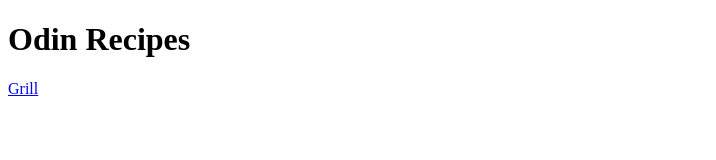
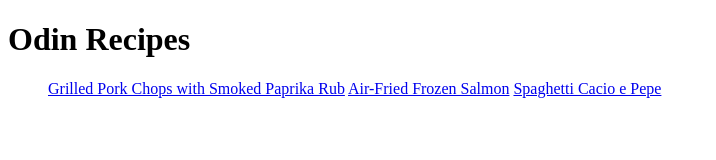
Before and after one commit to franclobo/odin-recipes, a plain HTML site: page index.html in a window 1280 px wide. Shown: the whole page, without its empty margins (0-716 px from the left). Drawn offline with Linux system fonts and the light colour scheme.

Commit message:
add link to new recipes

```diff
--- a/index.html
+++ b/index.html
@@ -11,7 +11,13 @@
         <h1>Odin Recipes</h1>
     </header>
     <nav>
-        <a href="D:/Users/USER/repos/odin-recipes/recipes/grill.html">Grill</a>
+        <ul>
+            <a href="D:/Users/USER/repos/odin-recipes/recipes/grill.html">Grilled Pork Chops with Smoked Paprika Rub</a>
+            <a href="D:/Users/USER/repos/odin-recipes/recipes/salmon.html">Air-Fried Frozen Salmon</a>
+            <a href="D:/Users/USER/repos/odin-recipes/recipes/spaghetti.html">Spaghetti Cacio e Pepe</a>
+
+        </ul>
+
     </nav>
 
 </body>
```
